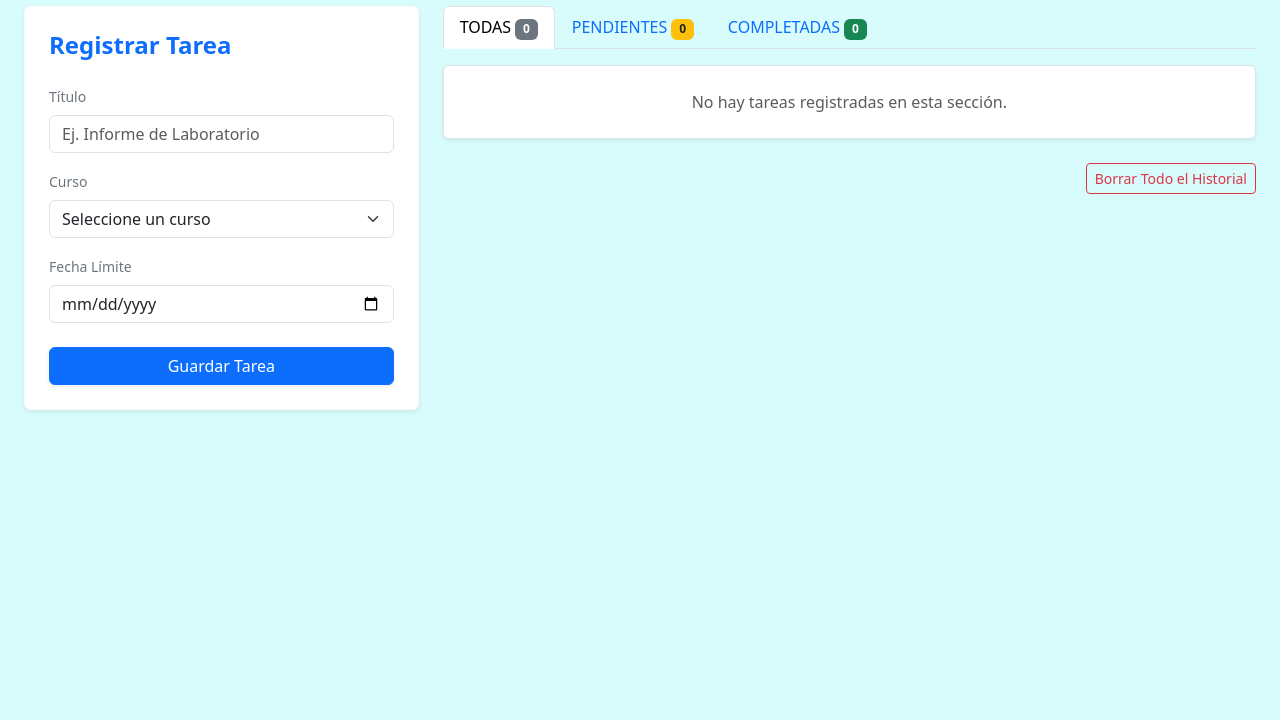
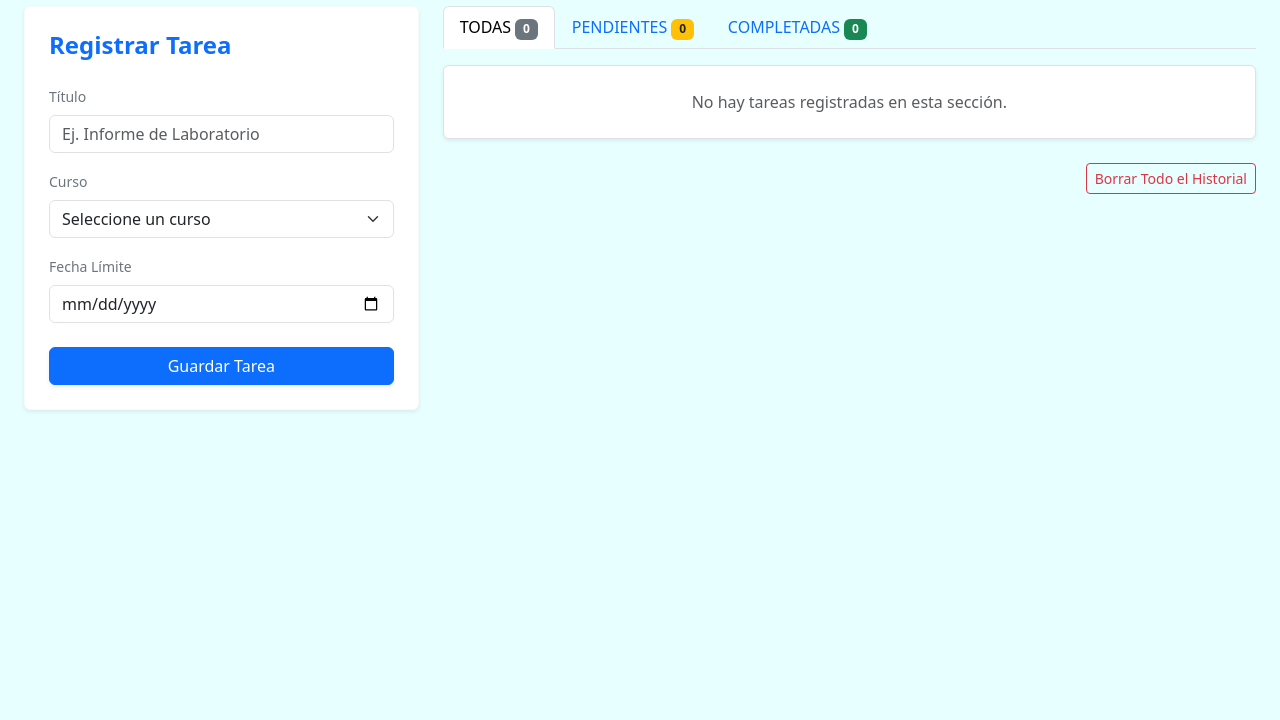
Before and after one commit to otorrese-dev/IDWeb, a plain HTML site: page Lab04/Ejercicio Propuesto/index.html in a window 1280 px wide. Shown: the part 80-800 px from the top of the page. Drawn offline with nearby package versions, Linux system fonts and the light colour scheme.

Commit message:
Organizacion de modulos lab04

```diff
--- a/Lab04/Ejercicio Propuesto/index.html
+++ b/Lab04/Ejercicio Propuesto/index.html
@@ -10,7 +10,7 @@
 
     <style>
         body {
-    background-color: #d8fcfc;
+    background-color: #e8ffff;
 }
     </style>
 </head>
```
